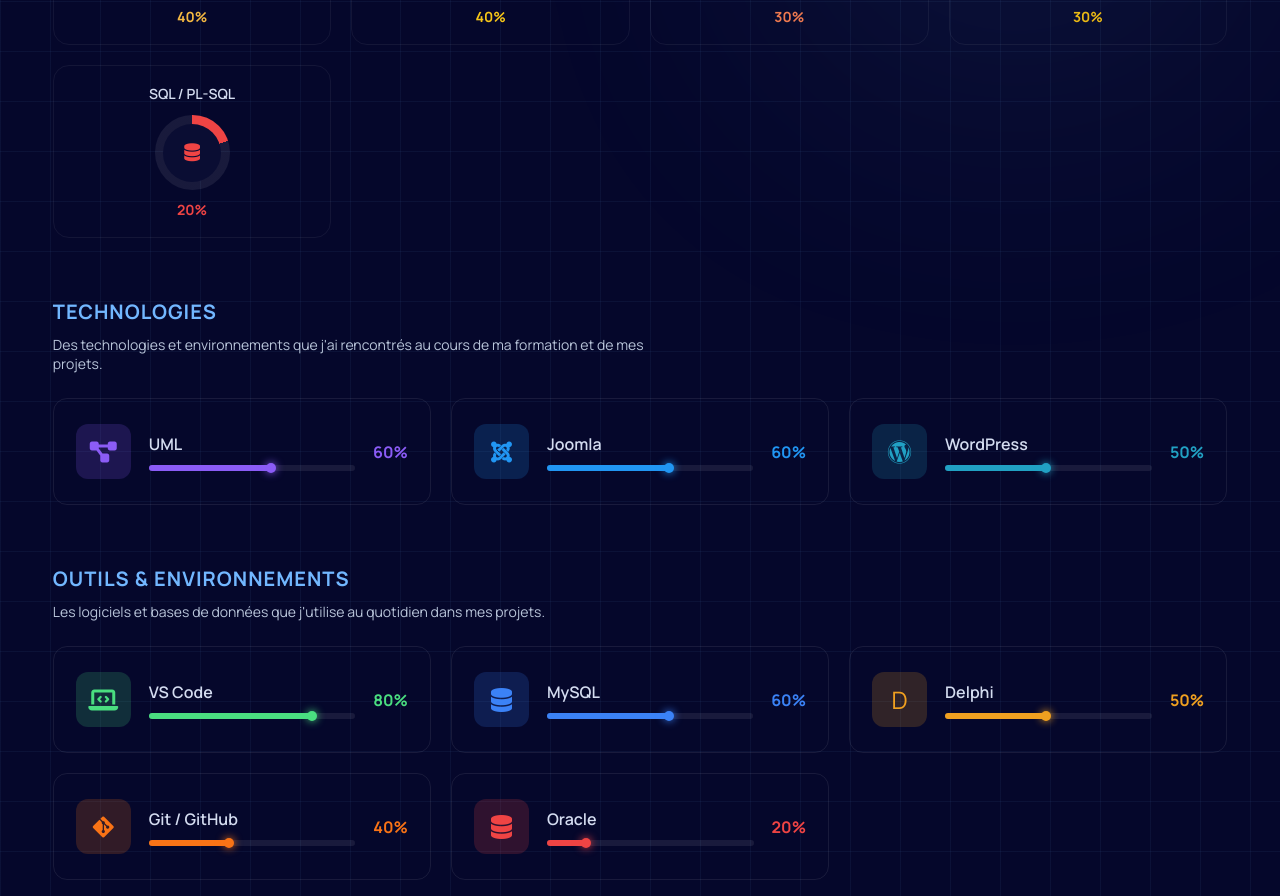
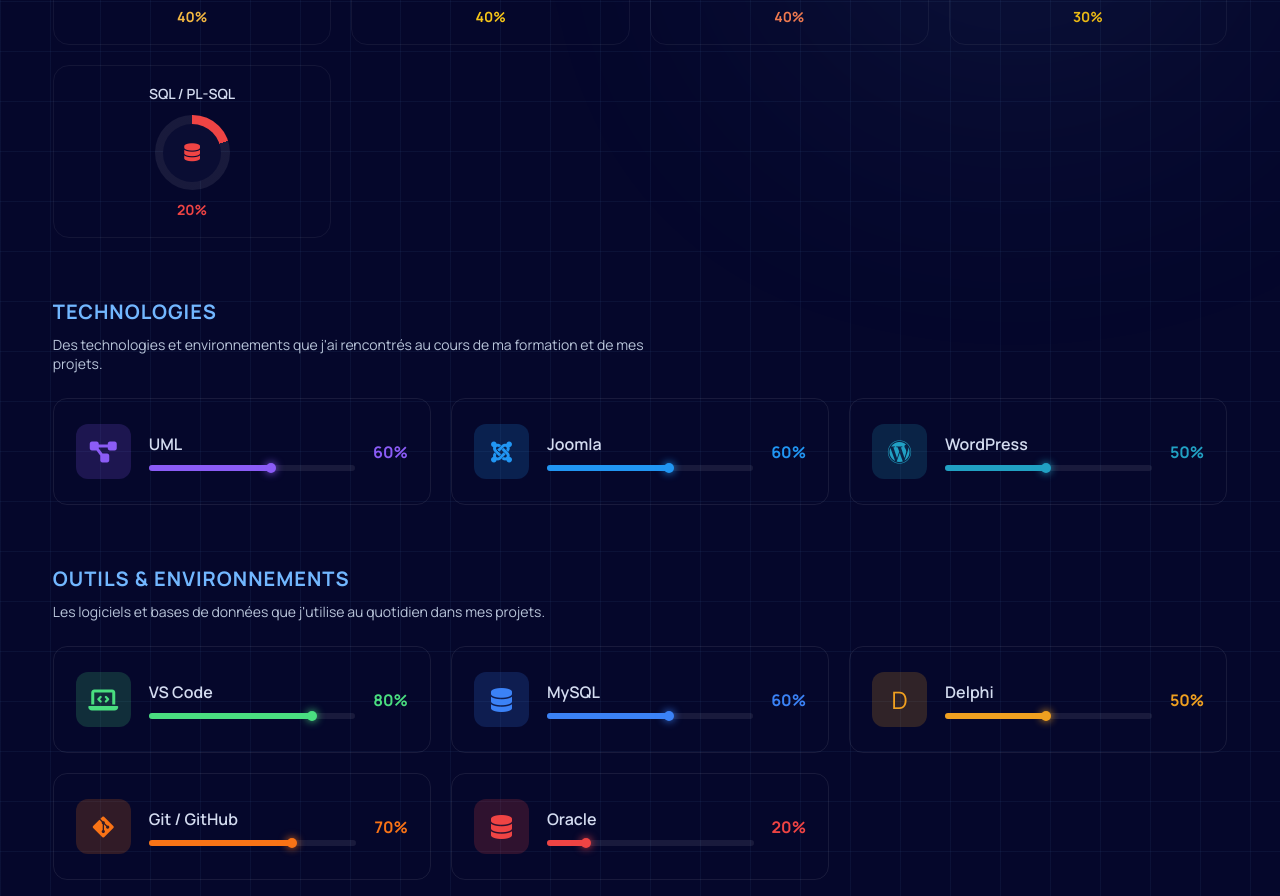
Before and after one commit to Der-Furst-ux/portfolio, a plain HTML site: page pages/competences.html in a window 1280 px wide. Shown: the part 649-1545 px from the top of the page. Drawn offline with Linux system fonts and the light colour scheme.

Commit message:
Fix: mis à jours outils & environement

```diff
--- a/pages/competences.html
+++ b/pages/competences.html
@@ -97,7 +97,7 @@
                         <div class="cercle" style="--pourcentage: 30;">
                             <span class="logo-c">C++</span>
                         </div>
-                        <span class="pct">30%</span>
+                        <span class="pct">40%</span>
                     </div>
 
                     <div class="competence" style="--accent: #f0b90b;">
@@ -205,10 +205,10 @@
                         <div class="tech-info">
                             <h3>Git / GitHub</h3>
                             <div class="barre">
-                                <div class="barre-remplie" style="width: 40%;"></div>
+                                <div class="barre-remplie" style="width: 70%;"></div>
                             </div>
                         </div>
-                        <span class="tech-pourcentage">40%</span>
+                        <span class="tech-pourcentage">70%</span>
                     </div>
 
                     <div class="carte-tech" style="--accent: #ef4444;">
```
